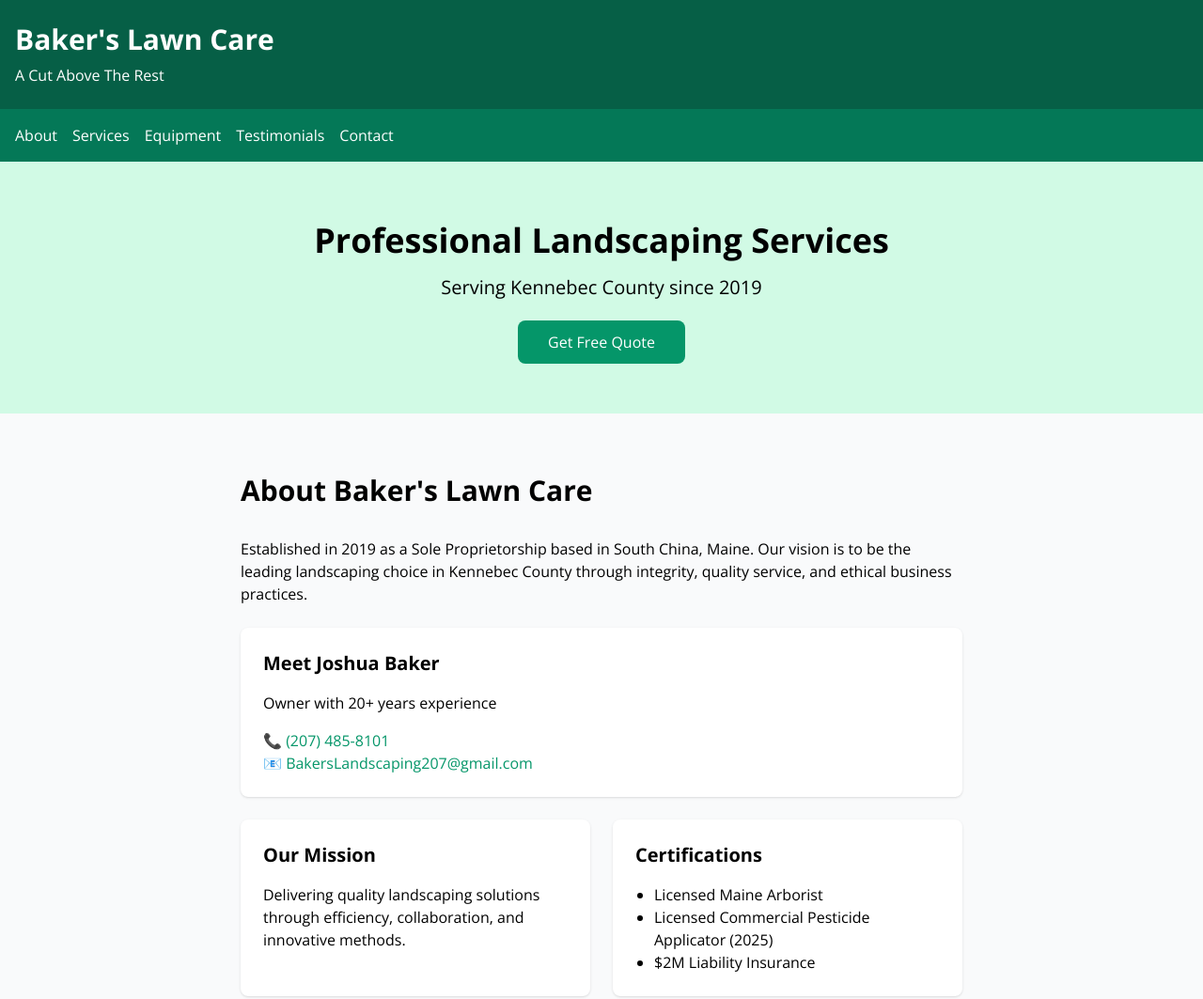
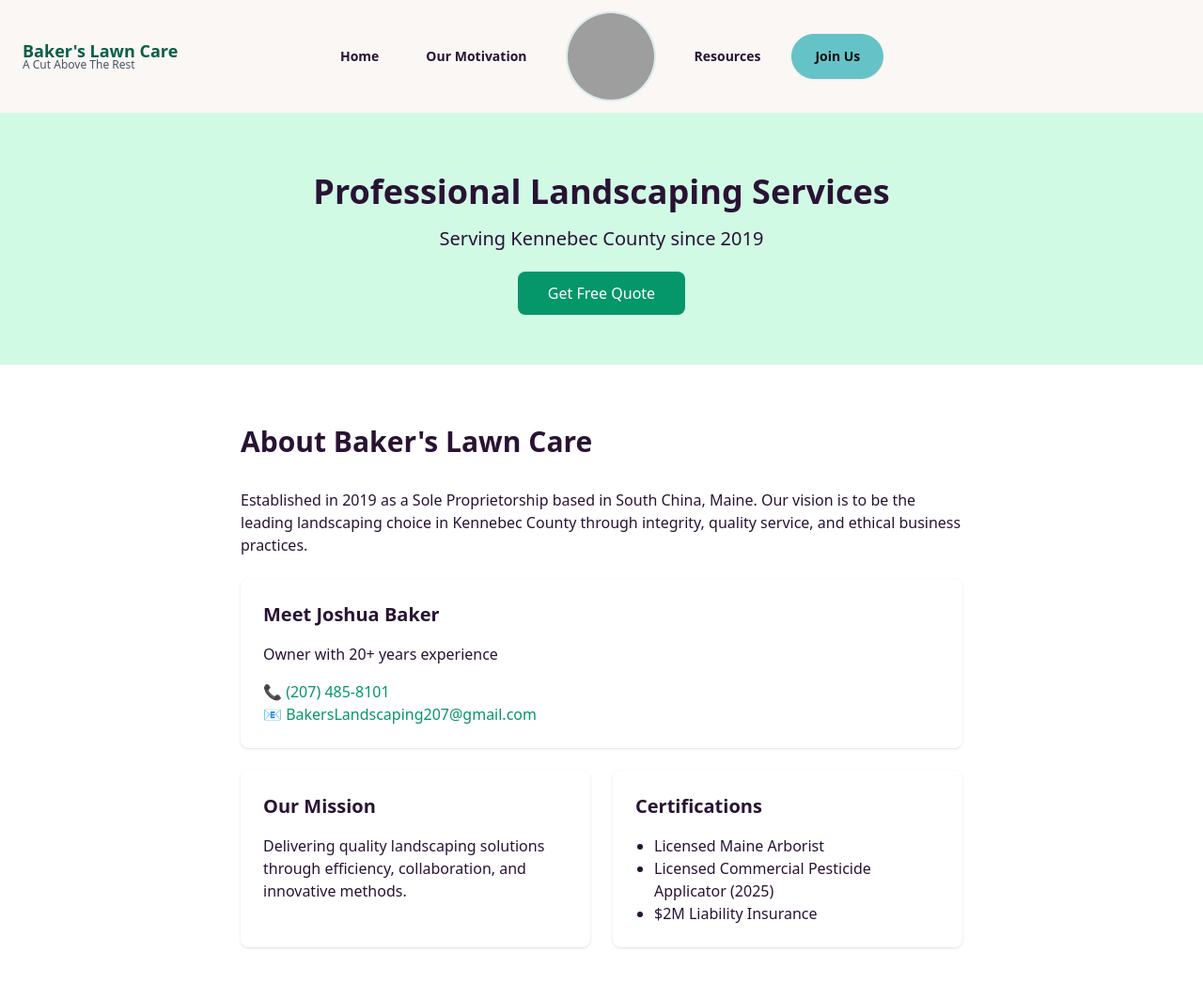
Before and after one commit to bakerslawncare/bakerslawncare.github.io, a plain HTML site: page index.html in a window 1280 px wide. Shown: the top 1063 px of the page at 94% size. Drawn offline with nearby package versions, Linux system fonts and the light colour scheme; grey boxes are pictures that could not be loaded.

Commit message:
Update index.html

```diff
--- a/index.html
+++ b/index.html
@@ -1,35 +1,42 @@
 <!DOCTYPE html>
-<html lang="en">
+<html data-theme="cupcake" lang="en">
 <head>
-    <meta charset="UTF-8">
-    <meta name="viewport" content="width=device-width, initial-scale=1.0">
-    <title>Baker's Lawn Care - Professional Landscaping Services</title>
-    <script src="https://cdn.tailwindcss.com"></script>
-    <link href="https://fonts.googleapis.com/css2?family=Open+Sans:wght@400;600;700&display=swap" rel="stylesheet">
+  <meta charset="UTF-8" />
+  <meta name="viewport" content="width=device-width, initial-scale=1.0" />
+  <title>Bakers lawn care</title>
+  <link href="https://cdn.jsdelivr.net/npm/daisyui@4.10.1/dist/full.css" rel="stylesheet" type="text/css" />
+  <script src="https://cdn.tailwindcss.com"></script>
+  <style>
+
+  </style>
 </head>
-<body class="font-['Open_Sans'] bg-gray-50">
-    <!-- Header -->
-    <header class="bg-emerald-800 text-white py-6">
-        <div class="container mx-auto px-4">
-            <h1 class="text-3xl font-bold">Baker's Lawn Care</h1>
-            <p class="mt-2">A Cut Above The Rest</p>
+<body class="bg-white theme-light">
+<nav class="navbar bg-base-100 theme-light shadow-sm px-6 py-3">
+  <div class="w-full flex items-center justify-between">
+
+    <div class="text-left">
+      <h1 class="text-lg font-bold text-emerald-800 leading-tight">Baker's Lawn Care</h1>
+      <p class="text-xs text-gray-600 -mt-1">A Cut Above The Rest</p>
+    </div>
+
+    <div class="flex items-center gap-4">
+      <a class="btn btn-ghost px-4 nav-link active" data-page="home">Home</a>
+      <a class="btn btn-ghost px-4 nav-link" data-page="motivation">Our Motivation</a>
+
+      <div class="shrink-0 mx-2 logo-container shadow-none">
+        <div class="w-24 h-24 rounded-full border-2 border-primary/20 shadow-none logo-ring flex items-center justify-center relative overflow-hidden">
+          <img src="https://cdn.discordapp.com/attachments/1275164285860974633/1369450271385583758/raw.png?ex=681be773&is=681a95f3&hm=8abc03c70b42833a8a9b4682099cef94e383bcdc02b9a282c2d3cab2e55f3ad0&"
+               class="w-full h-full object-cover transition-transform duration-300 hover:scale-110">
         </div>
-    </header>
+      </div>
 
-    <!-- Navigation -->
-    <nav class="bg-emerald-700 text-white">
-        <div class="container mx-auto px-4">
-            <ul class="flex flex-col md:flex-row gap-4 py-4">
-                <li><a href="#about" class="hover:text-emerald-200">About</a></li>
-                <li><a href="#services" class="hover:text-emerald-200">Services</a></li>
-                <li><a href="#equipment" class="hover:text-emerald-200">Equipment</a></li>
-                <li><a href="#testimonials" class="hover:text-emerald-200">Testimonials</a></li>
-                <li><a href="#contact" class="hover:text-emerald-200">Contact</a></li>
-            </ul>
-        </div>
-    </nav>
+      <a class="btn btn-ghost px-4 nav-link" data-page="resources">Resources</a>
+      <a class="btn btn-primary px-6">Join Us</a>
+    </div>
 
-    <!-- Hero Section -->
+    <div class="w-[10rem]"></div>
+  </div>
+</nav>
     <section class="bg-emerald-100 py-16">
         <div class="container mx-auto px-4 text-center">
             <h2 class="text-4xl font-bold mb-4">Professional Landscaping Services</h2>
@@ -171,7 +178,7 @@
                 </div>
 
                 <div class="bg-white p-6 rounded-lg shadow">
-                    <p class="mb-4">"Managed emergency snow removal for 6 locations in 8 hours. Impressive response!"</p>
+                    <p class="mb-4">"My yard was messy when they arrived, but was pristine when they left. I ended my day with a clean lawn and a blowjob from the owner!"</p>
                     <p class="font-bold">— Corporate Client</p>
                 </div>
             </div>
```
